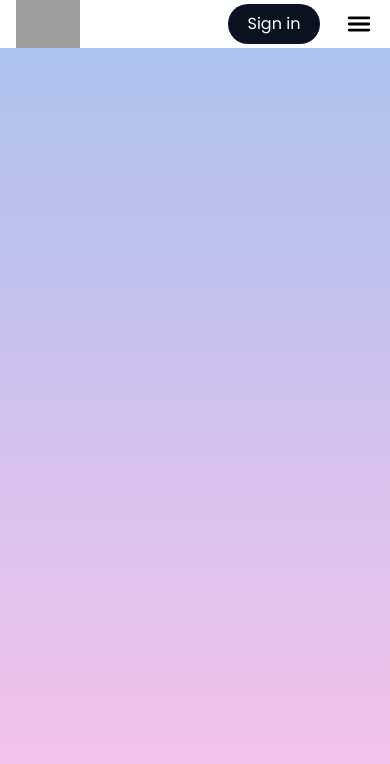
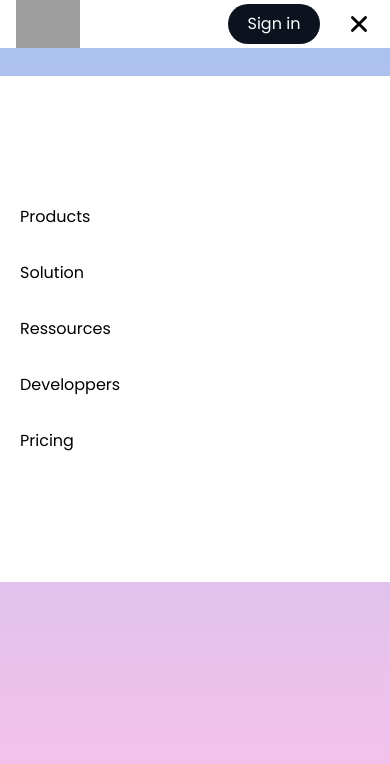
Before and after one commit to NicoSelomin/tailwindcss-responsive-navbar, a plain HTML site: page index.html in a window 390 px wide. Both pictures are taken after a click on the element 359 px from the left and 24 px from the top of the page. Drawn offline with nearby package versions, Linux system fonts and the light colour scheme; grey boxes are pictures that could not be loaded.

Commit message:
js script fot toggleMenu function implement

```diff
--- a/index.html
+++ b/index.html
@@ -40,5 +40,13 @@
             </div>
         </nav>
     </header>
+    <script>
+        const navLinks = document.querySelector('.nav-links');
+        function onToogleMenu(e) {
+            e.name = e.name === 'menu' ? 'close' : 'menu'
+            navLinks.classList.toggle('top-[9%]')
+
+        }
+    </script>
 </body>
 </html>
```
